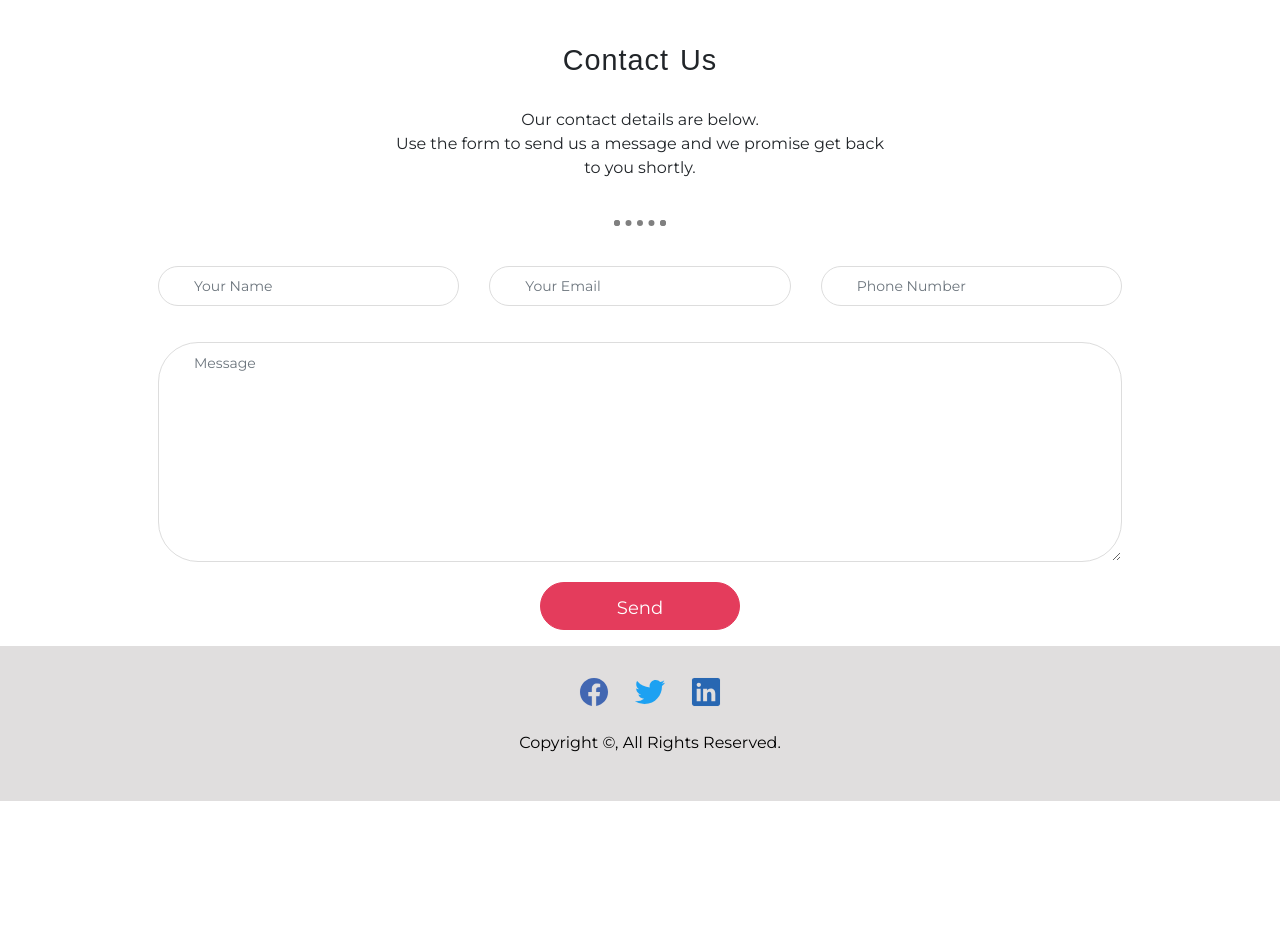
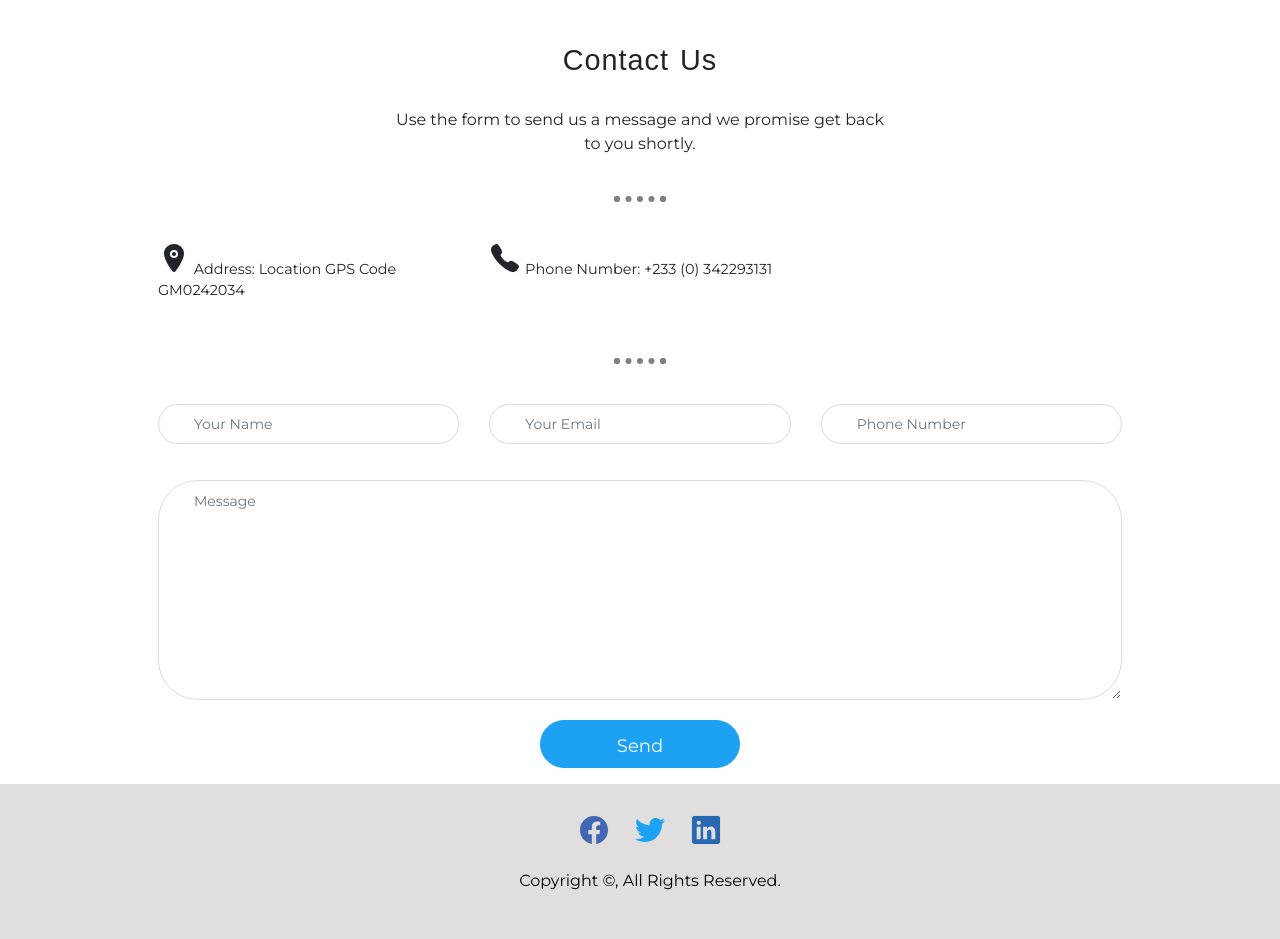
Before and after one commit to EnochKwei/wilan-group, a PHP site: page /contact.html in a window 1280 px wide. Shown: the part 57-996 px from the top of the page. Before the commit the page ends 858 px from the top, so only its background shows below. Run offline with PHP 8.4, Linux system fonts and the light colour scheme; some libraries are stand-ins or nearby versions.

Commit message:
changed button color

```diff
--- /dev/null
+++ b/constant.php
@@ -0,0 +1,5 @@
+<?php
+//reCAPTCHA Configuration - go to Google and get the below keys http://www.google.com/recaptcha/admin
+define('SITE_KEY',"6Lc8rrIUAAAAAN5xp0domm9PZj_6qGZU2LTDsMLh");
+define('SECRET_KEY',"6Lc8rrIUAAAAABTM8IyrJemSGufWjfHArJSOo-ln");
+?>
--- a/contact.html
+++ b/contact.html
@@ -76,20 +76,29 @@
       <div class="contact-us">
         <h2>Contact Us</h2>
         <p class="intro">
-          Our contact details are below.<br />
           Use the form to send us a message and we promise get back to you shortly.
         </p>
       </div>
       <hr class="hr-our-services">
-      <!-- <div class="row">
-        <div class="page-title text-center">
-          <p align="justify"><i class="fa fa-map-marker" style="font-size:30px;color:#e43c5c"></i> Address: Location GPS Code GM0242034<br>
-            <i class="fa fa-phone-square" style="font-size:30px;color:#e43c5c"></i> Phone Number: +233 (0) 342293131<br>
-            <i class="fa fa-envelope" style="font-size:30px;color:#e43c5c"></i> Send us a message with the form below and we will reply you immediately<br></p>
+      <div class="row">
+        <div class="contact-box col-lg-4 col-md-6 col-sm-12">
+          <p class="location-img">
+            <ion-icon size="large" name="location"></ion-icon>&nbsp;Address: Location GPS Code GM0242034
+          </p>
+        </div>
+        <div class="contact-box col-lg-4 col-md-6 col-sm-12">
+          <p class="phone-number-img">
+            <ion-icon size="large" name="call"></ion-icon>&nbsp;Phone Number: +233 (0) 342293131
+          </p>
+        </div>
+        <div class="contact-box col-lg-4 col-sm-12">
+          <!-- <p class="email-img">
+            <ion-icon size="large" name="mail"></ion-icon>&nbsp;<a href="contact.html">Lets us hear from you</a>
+          </p> -->
+        </div>
 
       </div>
-      </div> -->
-      <!-- <div class="row"> -->
+        <hr class="hr-our-services">
       <div class="form-sec">
         <form id="frmContact" action="" method="POST" novalidate>
           <div class="row">
@@ -185,8 +194,8 @@
   <script src="https://www.google.com/recaptcha/api.js" async defer></script>
 
   <script>
-	$(document).ready(function (e){
-		$("#frmContact").on('submit',(function(e){
+    $(document).ready(function(e) {
+      $("#frmContact").on('submit', (function(e) {
         e.preventDefault();
         $("#mail-status").hide();
         $('#send-message').hide();
@@ -194,26 +203,27 @@
         $.ajax({
           url: "contact.php",
           type: "POST",
-				dataType:'json',
+          dataType: 'json',
           data: {
-				"name":$('input[name="name"]').val(),
-				"email":$('input[name="email"]').val(),
-				"phone":$('input[name="phone"]').val(),
-				"content":$('textarea[name="content"]').val(),
-				"g-recaptcha-response":$('textarea[id="g-recaptcha-response"]').val()},
-				success: function(response){
+            "name": $('input[name="name"]').val(),
+            "email": $('input[name="email"]').val(),
+            "phone": $('input[name="phone"]').val(),
+            "content": $('textarea[name="content"]').val(),
+            "g-recaptcha-response": $('textarea[id="g-recaptcha-response"]').val()
+          },
+          success: function(response) {
             $("#mail-status").show();
             $('#loader-icon').hide();
-				if(response.type == "error") {
+            if (response.type == "error") {
               $('#send-message').show();
-					$("#mail-status").attr("class","error");
-				} else if(response.type == "message"){
+              $("#mail-status").attr("class", "error");
+            } else if (response.type == "message") {
               $('#send-message').hide();
-					$("#mail-status").attr("class","success");
+              $("#mail-status").attr("class", "success");
             }
             $("#mail-status").html(response.text);
           },
-				error: function(){}
+          error: function() {}
         });
       }));
     });
--- a/css/styles.css
+++ b/css/styles.css
@@ -331,7 +331,7 @@ cite img {
 }
 
 .button-medium {
-    background: #e43c5c;
+    background: #1DA1F2;
     border-radius: 40px;
     color: #ffffff;
     cursor: pointer;
@@ -348,7 +348,7 @@ cite img {
     -webkit-appearance: none;
     -moz-appearance: none;
     appearance: none;
-    border: 1px solid #e43c5c;
+    border: 1px solid #1DA1F2;
     box-shadow: none;
     outline: none;
     -webkit-transition: all 0.5s ease 0s;
```
Also changed, not shown: contact.php (added, +65 -0 lines). Lines whose indentation alone changed are shown as unchanged.
